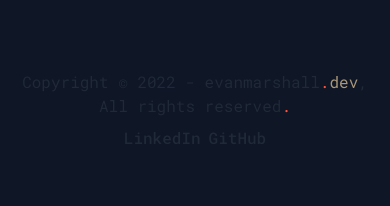
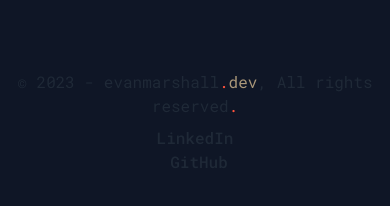
Before and after one commit to evanmarshall-dev/portfolio, a Next.js app: page / in a window 390 px wide. Shown: the part 5196-5402 px from the top of the page. Built offline with nearby package versions, Linux system fonts and the light colour scheme.

Commit message:
PORTFOLIO: Updated footer component to have a dynamically generated copyright year. Also minor updates to alignment for mobile.

```diff
--- a/components/Footer.js
+++ b/components/Footer.js
@@ -1,16 +1,27 @@
+"use client";
+
+import { useEffect, useState } from "react";
+
 function Footer() {
+  const [year, setYear] = useState(new Date().getFullYear());
+
+  useEffect(() => {
+    // Update the year when the component mounts
+    setYear(new Date().getFullYear());
+  }, []);
+
   return (
     <div className="py-6 mt-12 lg:mt-18 sm:pb-36 sm:py-12">
       <div className="max-w-4xl px-4 mx-auto text-gray-800 dark:text-white">
         <div className="pb-8 mb-2 border-t-0 md:border-t-2 border-gray-300 dark:border-white-300">
           <div className="flex flex-col items-center justify-between lg:flex-row text-center md:text-left">
             <p>
-              Copyright &copy; 2022 - evanmarshall
+              &copy; {`${year} - evanmarshall`}
               <span className="text-sunset_orange">.</span>
               <span className="text-sandrift">dev</span>, All rights reserved
               <span className="text-sunset_orange">.</span>
             </p>
-            <div className="flex flex-wrap pt-2 space-x-2 font-medium sm:space-x-4 lg:pt-0">
+            <div className="flex flex-col md:flex-row flex-wrap pt-2 space-x-2 font-medium sm:space-x-4 lg:pt-0">
               <a
                 href="https://www.linkedin.com/in/evan-marshall-dev/"
                 className="transition-colors hover:text-sandrift"
```
